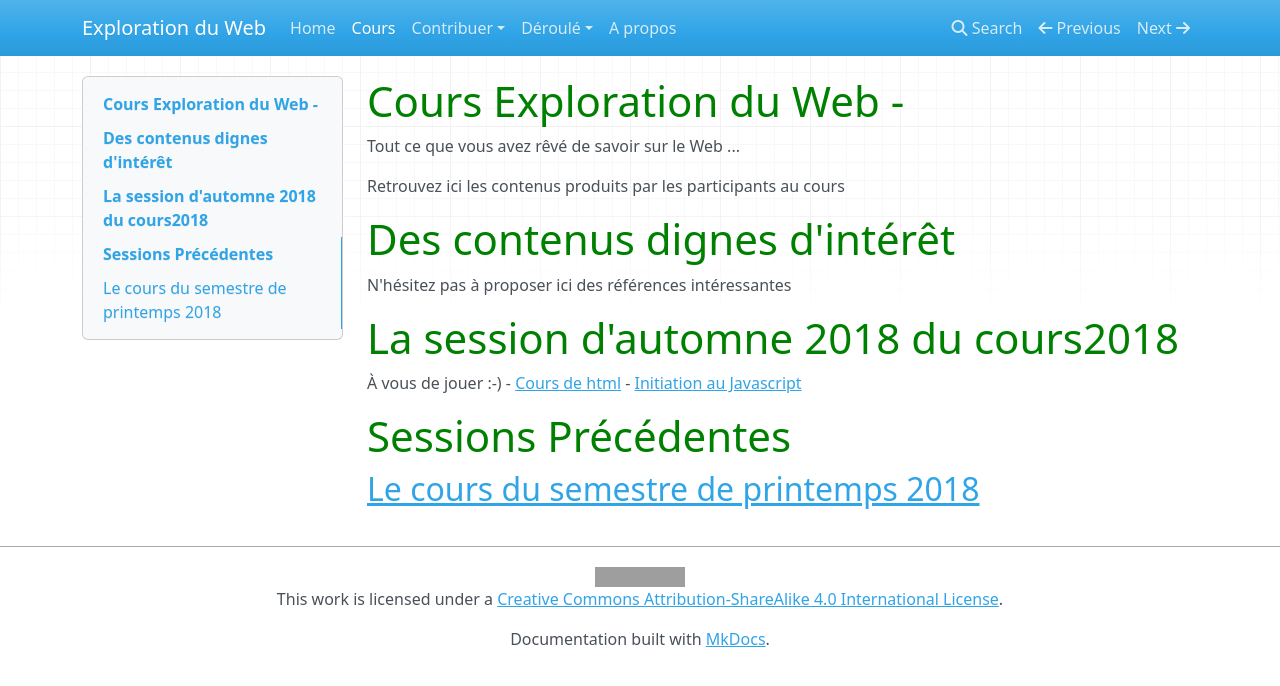
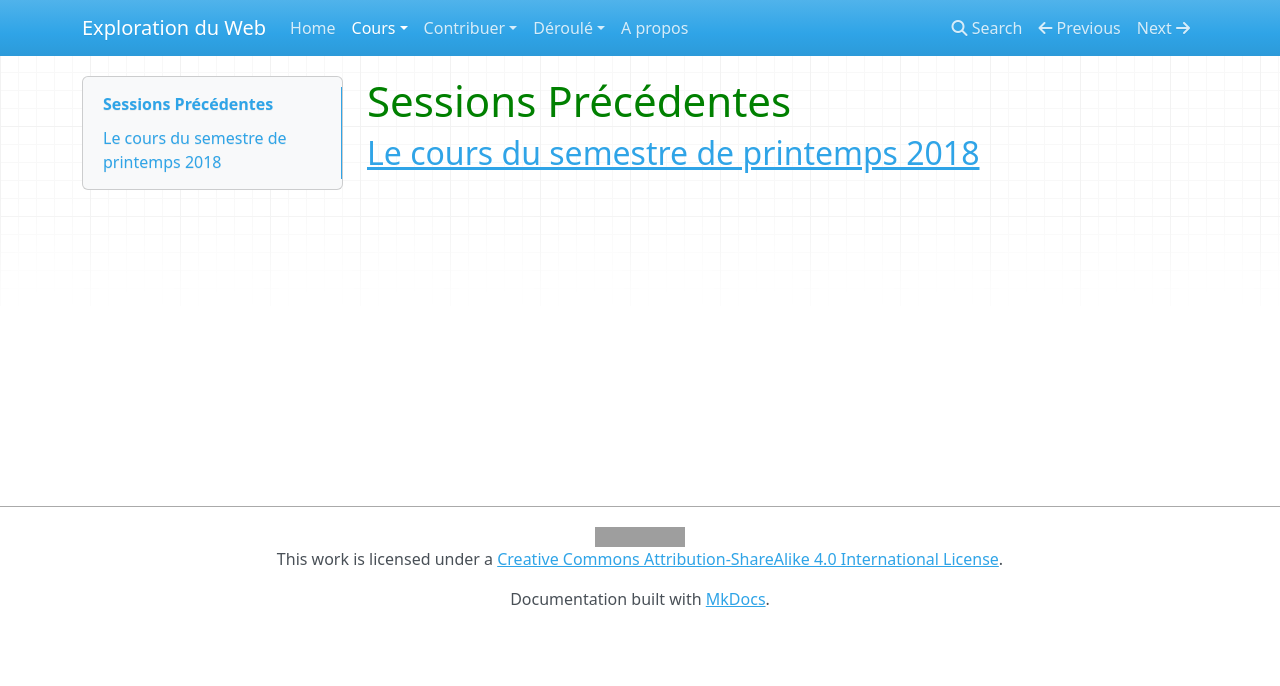
Before and after one commit to s17elgho/cours2018A, an MkDocs documentation site: the page built from docs/cours/index.md, in a window 1280 px wide. Shown: the top 686 px of the page. Built offline with MkDocs 1.6.1, drawn with Linux system fonts in a browser that asks for light colours; nearby versions of some CDN libraries; grey boxes are pictures that could not be loaded.

Commit message:
Màj organisation cours

```diff
--- a/docs/cours/deepweb.md
+++ b/docs/cours/deepweb.md
@@ -1,5 +1,3 @@
-# ELU 525: Exploration du web
-
 # Cours sur le web profond
 *Objectif du cours: Comprendre le fonctionnement du deep web et être capable d'y faire des recherches en toute sécurité.*
 
--- a/docs/cours/index.md
+++ b/docs/cours/index.md
@@ -1,18 +1,2 @@
-# Cours Exploration du Web -
-
-Tout ce que vous avez rêvé de savoir sur le Web ...
-
-Retrouvez ici les contenus produits par les participants au cours
-
-
-# Des contenus dignes d'intérêt
-N'hésitez pas à proposer ici des références intéressantes
-
-# La session d'automne 2018 du cours2018
-
-À vous de jouer :-)
-- [Cours de html](html.md)
-- [Initiation au Javascript](javascript.md)
-
 #Sessions Précédentes
 ## [Le cours du semestre de printemps 2018](https://explorweb.github.io/cours2018/)
--- a/mkdocs.yml
+++ b/mkdocs.yml
@@ -3,7 +3,11 @@
 site_author: Etudiants participant au cours.
 nav:
   - Home: index.md
-  - Cours: cours/index.md
+  - Cours:
+      - cours/html.md
+      - cours/javascript.md
+      - cours/deepweb.md
+      - Sessions précédentes: cours/index.md
   - Contribuer:
       - Définir le contenu : contribuer/contenu.md
       - Comment réaliser du contenu : contribuer/realiser.md
```
